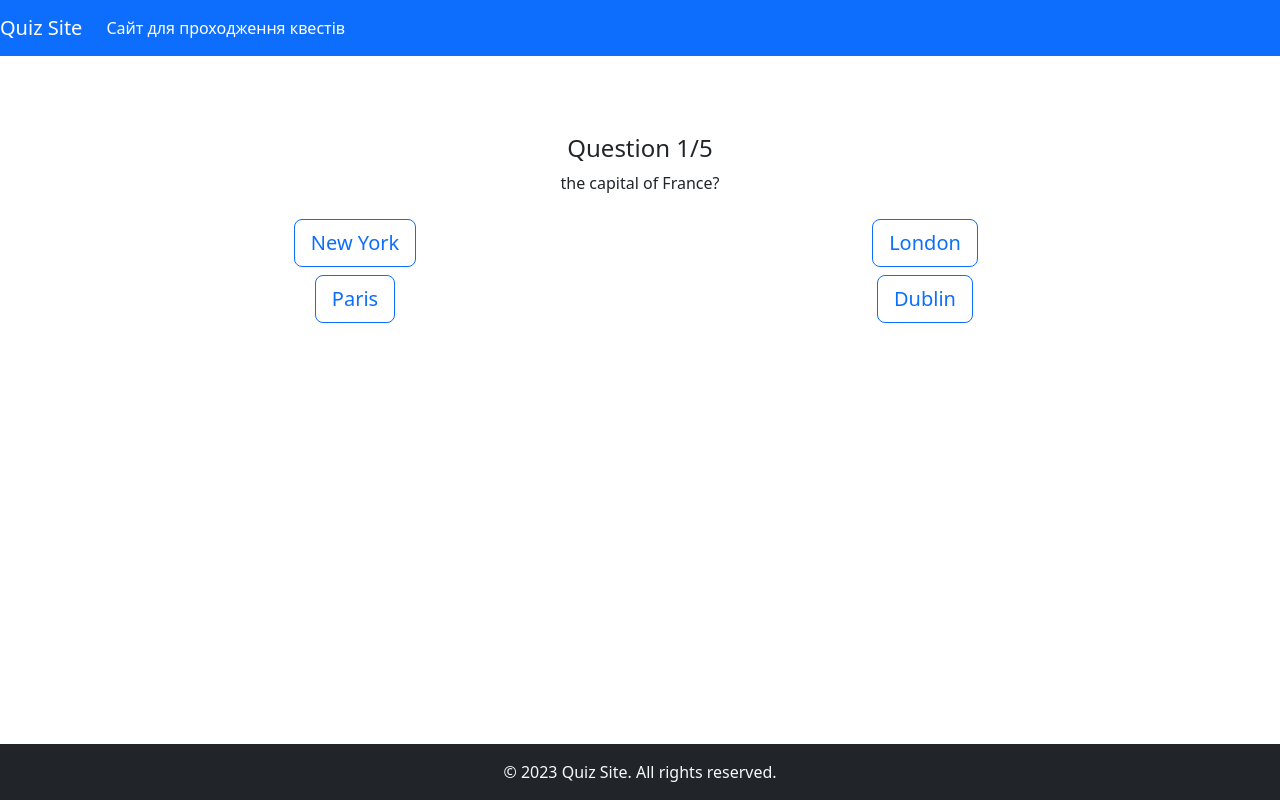
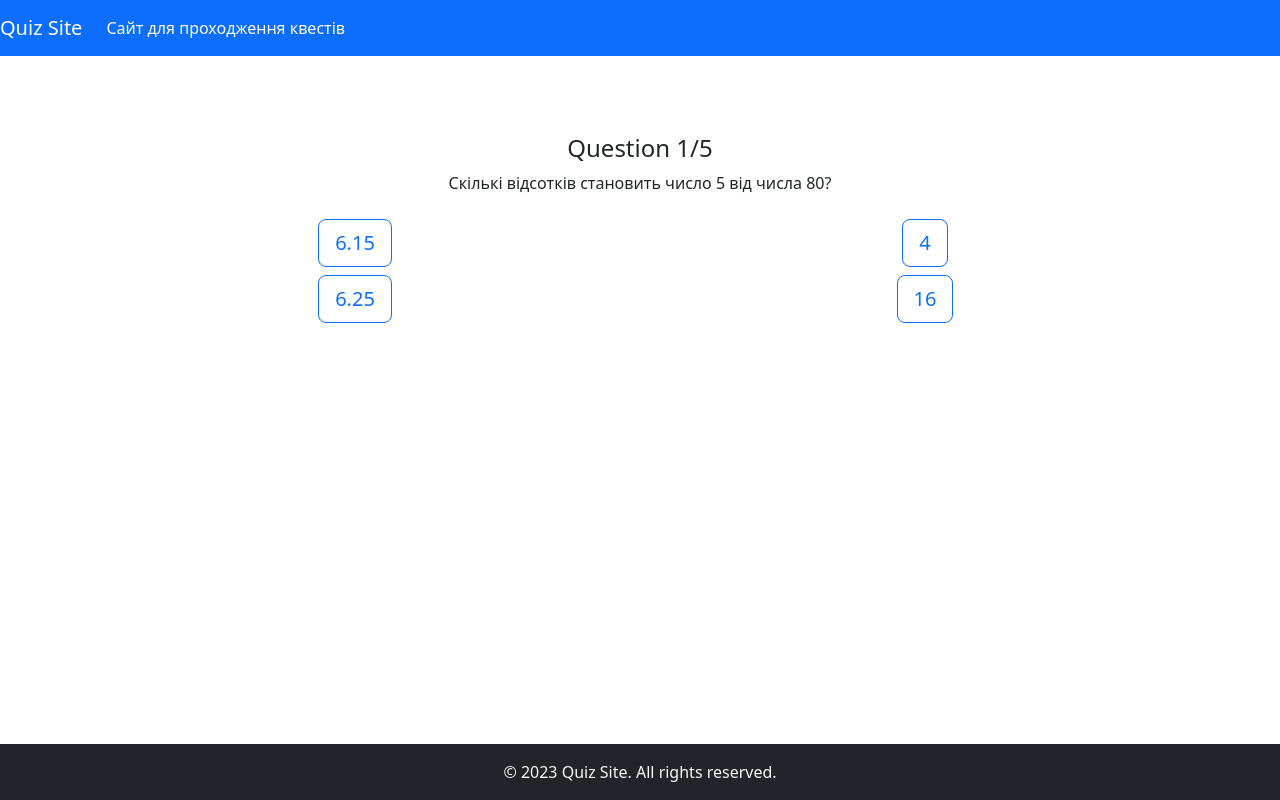
Before and after one commit to Viola8905/simple-quizz-app, a React (Create React App) app: page /quizes/1 in a window 1280 px wide. Built offline with nearby package versions, Linux system fonts and the light colour scheme.

Commit message:
feat: update data model

```diff
--- a/src/QuizData.js
+++ b/src/QuizData.js
@@ -4,80 +4,81 @@ export const QuizData = [
     id: 1,
     previewData: {
       bgImage: quizCardBg,
-      title: "Quiz Title1",
+      title: "Відсотки",
     },
     quizzTheory: {
       image: quizCardBg,
-      title: "Quiz Theory Title",
+      title: "Відсотки",
       theoryData:
-        "Lorem Ipsum is simply dummy text of the printing and typesetting industry. Lorem Ipsum has been the industry's standard dummy text ever since the 1500s, when an unknown printer took a galley of type and scrambled it to make a type specimen book. It has survived not only five centuries, but also the leap into electronic typesetting, remaining essentially unchanged. It was popularised in the 1960s with the release of Letraset sheets containing Lorem Ipsum passages, and more recently with desktop publishing software like Aldus PageMaker including versions of Lorem Ipsum.",
+        "Відсоток — одна сота частина величини або числа. Позначається символом «%». Більшість задач на відсотки можна розв'язати через пропорцію. все — 100% частина — у % Використовуючи пропорції можна отримати формули для розв'язання основних типів задач на відсотки",
     },
     quizzQuestions: [
       {
         id: 1,
-        questionText: "the capital of France?",
+        questionText: "Скількі відсотків становить число 5 від числа 80?",
         answerOptions: [
-          { answerText: "New York", isCorrect: false },
-          { answerText: "London", isCorrect: false },
-          { answerText: "Paris", isCorrect: true },
-          { answerText: "Dublin", isCorrect: false },
+          { answerText: "6.15", isCorrect: false },
+          { answerText: "4", isCorrect: false },
+          { answerText: "6.25", isCorrect: true },
+          { answerText: "16", isCorrect: false },
         ],
       },
 
       {
         id: 2,
         previewData: {
-          title: "Quiz Title2",
+          title: "Запитання 2",
           bgImage: "",
         },
-        questionText: "Who is CEO of Tesla?",
+        questionText:
+          "Відомо, що 85 грн. становить 34% певної суми. Знайди цю суму.",
         answerOptions: [
-          { answerText: "Jeff Bezos", isCorrect: false },
-          { answerText: "Elon Musk", isCorrect: true },
-          { answerText: "Bill Gates", isCorrect: false },
-          { answerText: "Steve Jobs", isCorrect: false },
+          { answerText: "125", isCorrect: false },
+          { answerText: "250", isCorrect: true },
+          { answerText: "700", isCorrect: false },
+          { answerText: "300", isCorrect: false },
         ],
       },
       {
         id: 3,
         previewData: {
-          title: "Quiz Title2",
+          title: "Запитання 3",
           bgImage: "",
         },
-        questionText: "Who is CEO of Tesla?",
+        questionText: "Знайди число, 18% якого дорівнює 45?",
         answerOptions: [
-          { answerText: "Jeff Bezos", isCorrect: false },
-          { answerText: "Elon Musk", isCorrect: true },
-          { answerText: "Bill Gates", isCorrect: false },
-          { answerText: "Steve Jobs", isCorrect: false },
+          { answerText: "340", isCorrect: false },
+          { answerText: "250", isCorrect: true },
+          { answerText: "300", isCorrect: false },
+          { answerText: "130", isCorrect: false },
         ],
       },
       {
         id: 4,
         previewData: {
-          title: "Quiz Title2",
+          title: "Запитання 4",
           bgImage: "",
         },
-        questionText: "Who is CEO of Tesla?",
+        questionText: "Запишіть 1.35 % у вигляді десяткового дробу.",
         answerOptions: [
-          { answerText: "Jeff Bezos", isCorrect: false },
-          { answerText: "Elon Musk", isCorrect: true },
-          { answerText: "Bill Gates", isCorrect: false },
-          { answerText: "Steve Jobs", isCorrect: false },
+          { answerText: "1.35", isCorrect: false },
+          { answerText: "0.0135", isCorrect: true },
+          { answerText: "135", isCorrect: false },
+          { answerText: "13.5", isCorrect: false },
         ],
       },
       {
         id: 5,
         previewData: {
-          title: "Quiz Title2",
+          title: "Запитання 5",
           bgImage: "",
         },
-        questionText: "Who is CEO of Tesla?",
+        questionText: "Скількі відсотків становить число 7 від числа 40?",
         answerOptions: [
-          { answerText: "Jeff Bezos", isCorrect: false },
-          { answerText: "Elon Musk", isCorrect: true },
-          { answerText: "Bill Gates", isCorrect: false },
-          { answerText: "Steve Jobs", isCorrect: false },
+          { answerText: "22.5", isCorrect: false },
+          { answerText: "17.5", isCorrect: true },
+          { answerText: "25", isCorrect: false },
+          { answerText: "12.5", isCorrect: false },
         ],
       },
     ],
```
